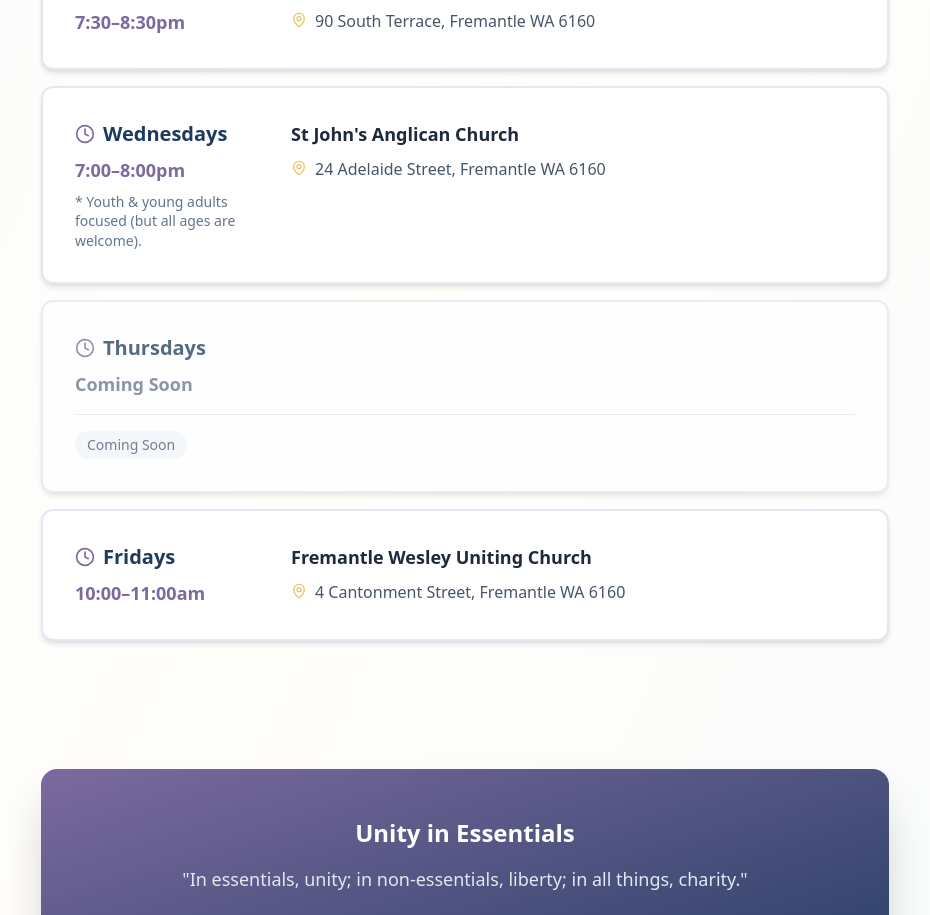
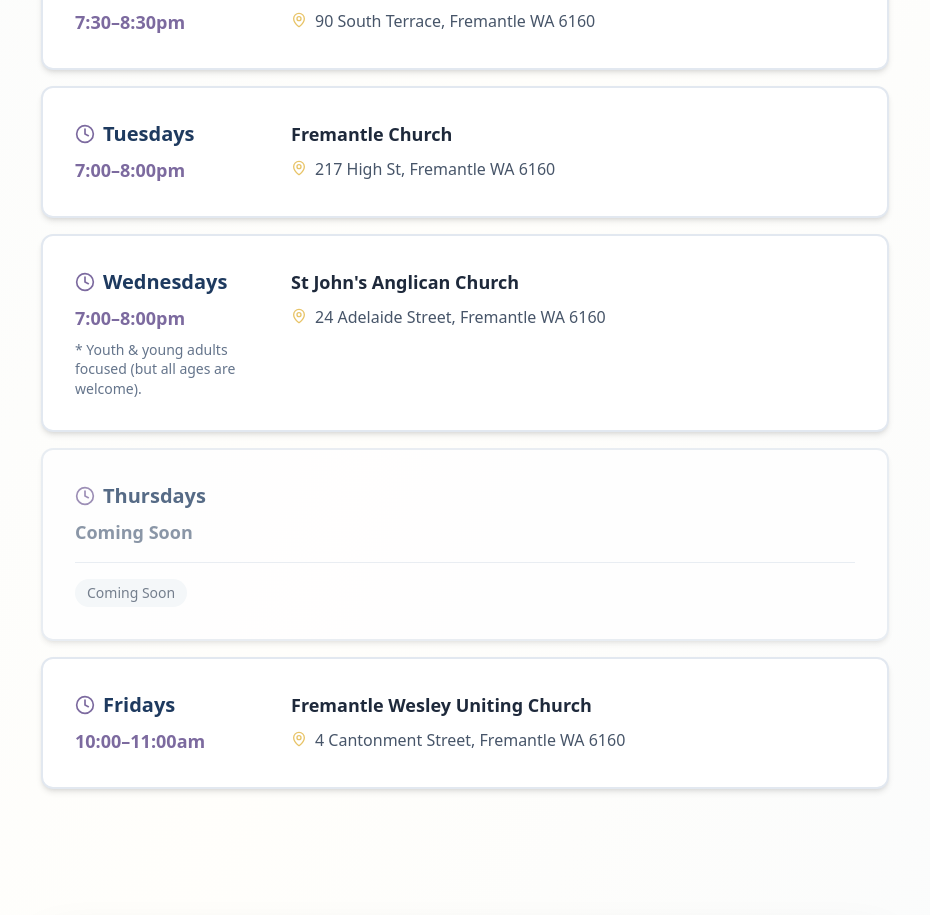
Before and after one commit to calebscott1892-bot/transformfreo, a React (Vite) app: page / in a window 1280 px wide. Shown: the part 1224-2139 px from the top of the page, without its empty margins (175-1105 px from the left). Built offline with nearby package versions, Linux system fonts and the light colour scheme.

Commit message:
Add Tuesday prayer meeting slot

```diff
--- a/src/pages/AboutUs.jsx
+++ b/src/pages/AboutUs.jsx
@@ -10,6 +10,13 @@ export default function AboutUs() {
             time: '7:30–8:30pm',
             location: 'Scots Presbyterian Church',
             address: '90 South Terrace, Fremantle WA 6160'
+        },
+
+        {
+            day: 'Tuesdays',
+            time: '7:00–8:00pm',
+            location: 'Fremantle Church',
+            address: '217 High St, Fremantle WA 6160'
         },
 
         {
--- a/src/resources/resources.manifest.json
+++ b/src/resources/resources.manifest.json
@@ -7,7 +7,7 @@
       "path": "/files/a-biblical-guide-to-resolving-personal-conflict.pdf",
       "sizeBytes": 361449,
       "sha256": "be9a9504e6986abbdc0cc4aa98d46b0640533a65f7e12ed1e6c11cc26a04b9d3",
-      "lastModified": "2026-01-24T15:24:43+08:00",
+      "lastModified": "2026-02-01T16:04:12+08:00",
       "cacheBuster": "be9a9504e6",
       "displayName": "A Biblical Guide to Resolving Personal Conflict",
       "edition": "January 2026 Edition",
@@ -19,7 +19,7 @@
       "path": "/files/confession-repentance-and-forgiveness-of-sin.pdf",
       "sizeBytes": 421368,
       "sha256": "4f13ac72df1f7a4436733c72cd6a30fd4e7aa15a527b3e8a33b22b54ef9db8cf",
-      "lastModified": "2026-01-27T13:49:29+08:00",
+      "lastModified": "2026-02-01T16:04:12+08:00",
       "cacheBuster": "4f13ac72df",
       "displayName": "Confession, Repentance and Forgiveness of Sin",
       "edition": "January 2026 Edition",
@@ -31,7 +31,7 @@
       "path": "/files/lessons-from-past-revivals.pdf",
       "sizeBytes": 282725,
       "sha256": "daf8de4d3d1cef352ff46e6eeddb149f4a203df043ca26df20bf7a34feeec4dd",
-      "lastModified": "2026-01-15T23:25:13+08:00",
+      "lastModified": "2026-02-01T16:04:12+08:00",
       "cacheBuster": "daf8de4d3d",
       "displayName": "Lessons from Past Revivals",
       "edition": "January 2026 Edition",
@@ -43,7 +43,7 @@
       "path": "/files/orderly-worship-and-the-use-of-spiritual-gifts.pdf",
       "sizeBytes": 295812,
       "sha256": "44b198beae216adfe22d905252044986ee4a5d0cda715c628e59bf55d905acb5",
-      "lastModified": "2026-01-16T16:56:23+08:00",
+      "lastModified": "2026-02-01T16:04:12+08:00",
       "cacheBuster": "44b198beae",
       "displayName": "Orderly Worship & the Use of Spiritual Gifts",
       "edition": "January 2026 Edition",
```
